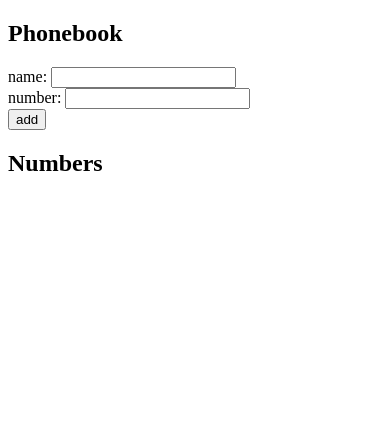
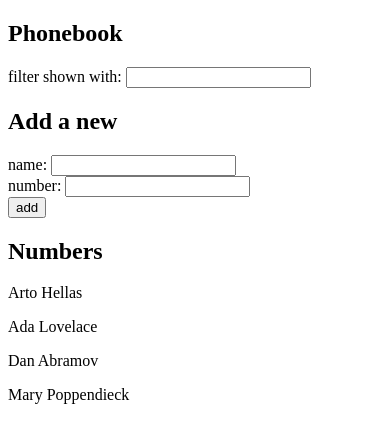
Before and after one commit to TornikeJ/fullstack-open-react-2020, a React (Create React App) app in the folder part2/phonebook/: page / in a window 390 px wide. Shown: the top 442 px of the page. Built offline with nearby package versions, Linux system fonts and the light colour scheme.

Commit message:
feat(part2): add 2.9*: The Phonebook Step4 exercise

```diff
--- a/part2/phonebook/src/components/App.js
+++ b/part2/phonebook/src/components/App.js
@@ -1,9 +1,15 @@
 import React, { useState } from 'react'
 
 const App = () => {
-  const [ persons, setPersons ] = useState([]);
+  const [ persons, setPersons ] = useState([
+    { name: 'Arto Hellas', number: '040-123456' },
+    { name: 'Ada Lovelace', number: '39-44-5323523' },
+    { name: 'Dan Abramov', number: '12-43-234345' },
+    { name: 'Mary Poppendieck', number: '39-23-6423122' }
+  ]);
   const [ newName, setNewName ] = useState('');
   const [ newPhone, setNewPhone ] = useState('');
+  const [ newFilter, setNewFilter ] = useState('');
 
   const addName = (event) =>{
       event.preventDefault();
@@ -24,9 +30,22 @@
     setNewPhone(event.target.value)
   }
 
+  const updateFilter = (event) =>{
+    setNewFilter(event.target.value);
+  }
+
+  const personsToShow=newFilter?
+  persons.filter(person=>person.name.toLowerCase().indexOf(newFilter.toLowerCase()) !== -1)
+  : persons;
+
+
   return (
     <div>
       <h2>Phonebook</h2>
+        <div>
+            filter shown with: <input value={newFilter} onChange={updateFilter} />
+        </div>
+      <h2>Add a new</h2>
       <form onSubmit={addName}>
         <div>
             name: <input value={newName} onChange={updateName} />
@@ -39,7 +58,7 @@
         </div>
       </form>
       <h2>Numbers</h2>
-      {persons.map(person=> <p key={person.name}>{person.name} {person.phone}</p>)}
+      {personsToShow.map(person=> <p key={person.name}>{person.name} {person.phone}</p>)}
     </div>
   )
 }
```
